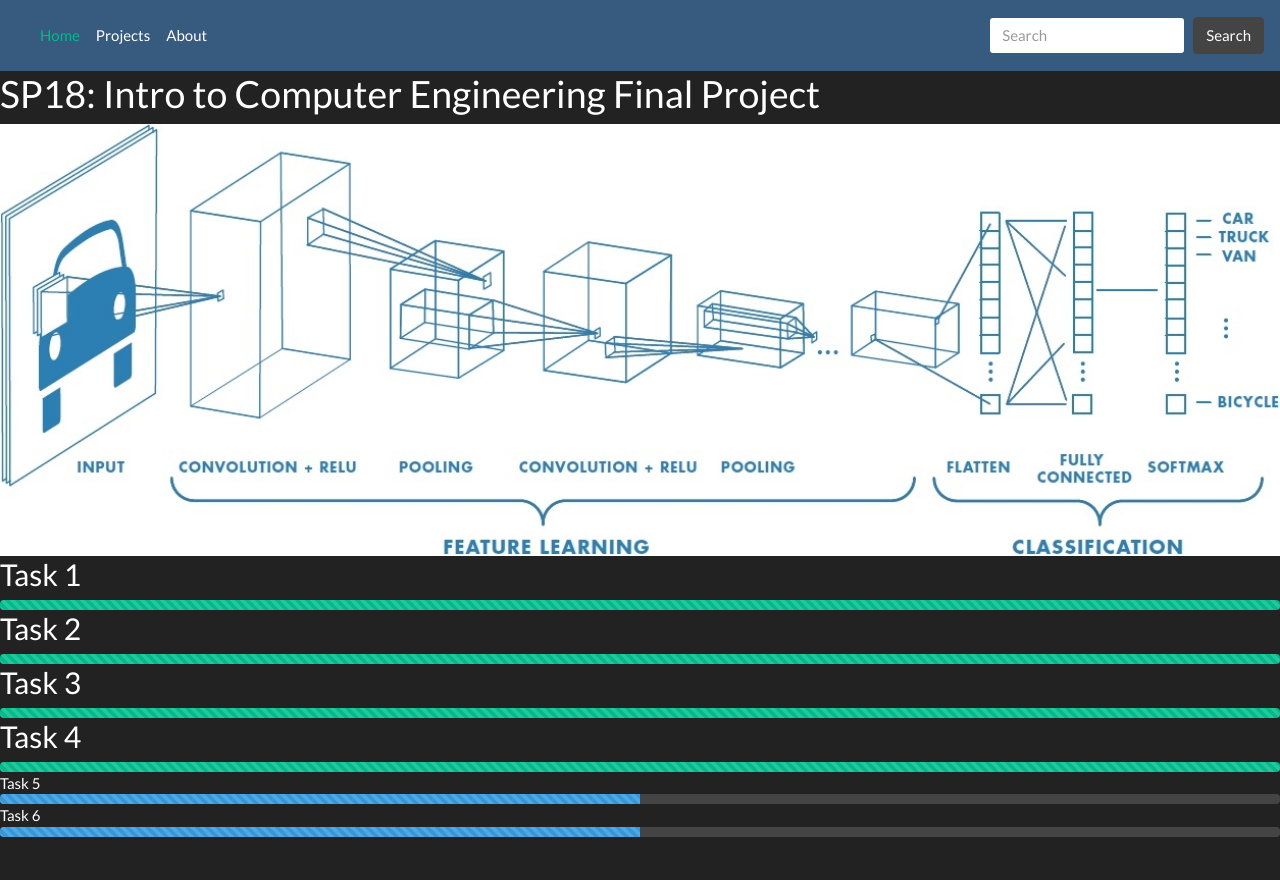
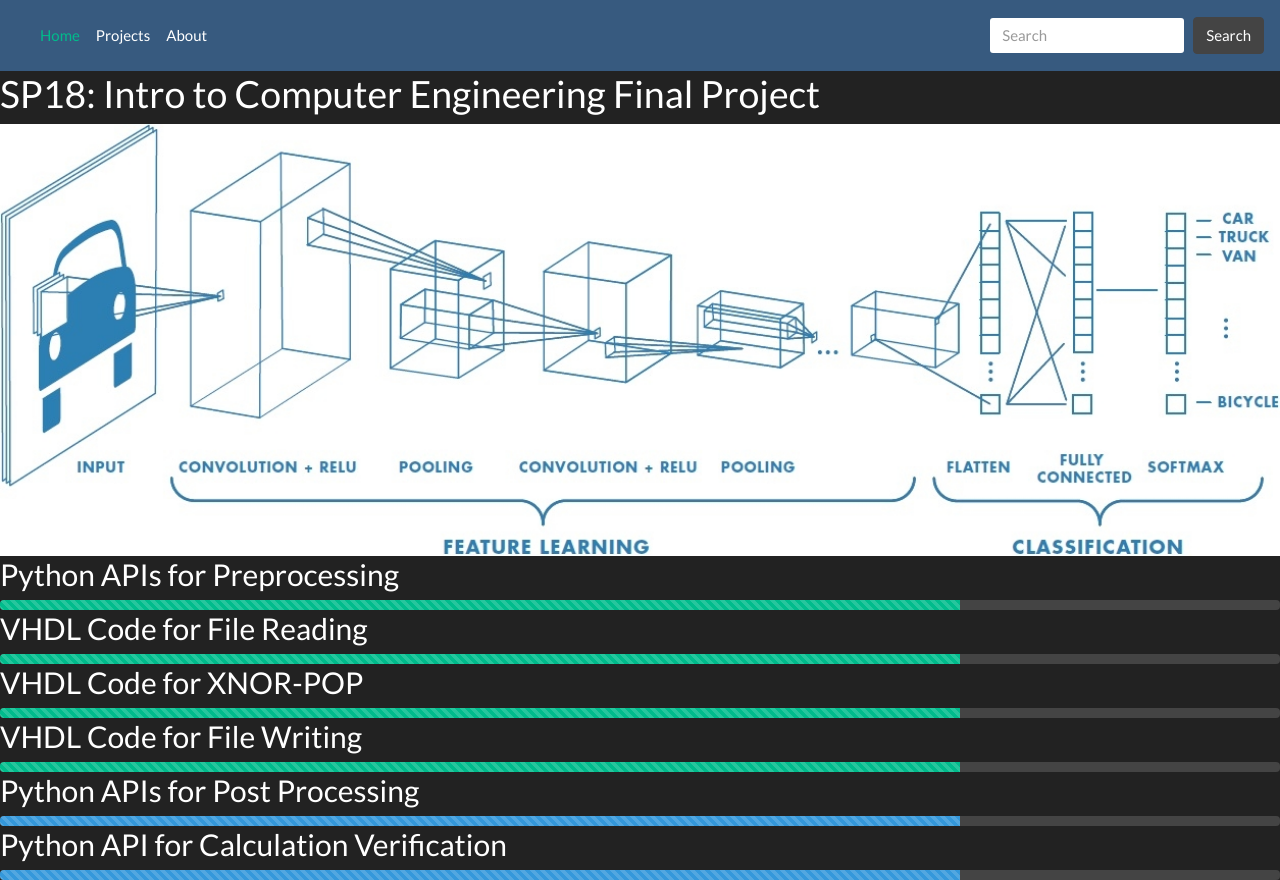
Before and after one commit to iuisefinalprojects/iuisefinalprojects.github.io, a plain HTML site: page pages/projects/ice/ice-proj.html in a window 1280 px wide. Before the commit the page ends 837 px from the top, so only its background shows below. Drawn offline with Linux system fonts and the light colour scheme.

Commit message:
new info added

```diff
--- a/pages/projects/ice/ice-proj.html
+++ b/pages/projects/ice/ice-proj.html
@@ -36,37 +36,37 @@
 <h1>SP18: Intro to Computer Engineering Final Project </h1>
 
 <img src="images/conv.jpg" style='width:100%;' border="0" alt="Null">
-<h2> Task 1 </h2>
+<h2>Python APIs for Preprocessing </h2>
 <div class="progress">
 
-  <div class="progress-bar progress-bar-striped bg-success" role="progressbar" style="width: 100%" aria-valuenow="100" aria-valuemin="0" aria-valuemax="100"></div>
+  <div class="progress-bar progress-bar-striped bg-success" role="progressbar" style="width: 75%" aria-valuenow="100" aria-valuemin="0" aria-valuemax="100"></div>
 </div>
-<h2> Task 2 </h2>
+<h2> VHDL Code for File Reading </h2>
 <div class="progress">
 
-  <div class="progress-bar progress-bar-striped bg-success" role="progressbar" style="width: 100%" aria-valuenow="100" aria-valuemin="0" aria-valuemax="100"></div>
+  <div class="progress-bar progress-bar-striped bg-success" role="progressbar" style="width: 75%" aria-valuenow="100" aria-valuemin="0" aria-valuemax="100"></div>
 </div>
 
-<h2> Task 3 </h2>
+<h2> VHDL Code for XNOR-POP </h2>
 <div class="progress">
 
-  <div class="progress-bar progress-bar-striped bg-success" role="progressbar" style="width: 100%" aria-valuenow="100" aria-valuemin="0" aria-valuemax="100"></div>
+  <div class="progress-bar progress-bar-striped bg-success" role="progressbar" style="width: 75%" aria-valuenow="100" aria-valuemin="0" aria-valuemax="100"></div>
 </div>
 
-  <h2> Task 4 </h2>
+  <h2> VHDL Code for File Writing </h2>
 <div class="progress">
-  <div class="progress-bar progress-bar-striped bg-success" role="progressbar" style="width: 100%" aria-valuenow="100" aria-valuemin="0" aria-valuemax="100"></div>
+  <div class="progress-bar progress-bar-striped bg-success" role="progressbar" style="width: 75%" aria-valuenow="100" aria-valuemin="0" aria-valuemax="100"></div>
 </div>
 
-Task 5
+<h2>Python APIs for Post Processing</h2>
 <div class="progress">
 
-  <div class="progress-bar progress-bar-striped bg-info" role="progressbar" style="width: 50%" aria-valuenow="50" aria-valuemin="0" aria-valuemax="100"></div>
+  <div class="progress-bar progress-bar-striped bg-info" role="progressbar" style="width: 75%" aria-valuenow="50" aria-valuemin="0" aria-valuemax="100"></div>
 </div>
-Task 6
+<h2> Python API for Calculation Verification</h2>
 <div class="progress">
 
-  <div class="progress-bar progress-bar-striped bg-info" role="progressbar" style="width: 50%" aria-valuenow="50" aria-valuemin="0" aria-valuemax="100"></div>
+  <div class="progress-bar progress-bar-striped bg-info" role="progressbar" style="width: 75%" aria-valuenow="50" aria-valuemin="0" aria-valuemax="100"></div>
 </div>
 
 
```
